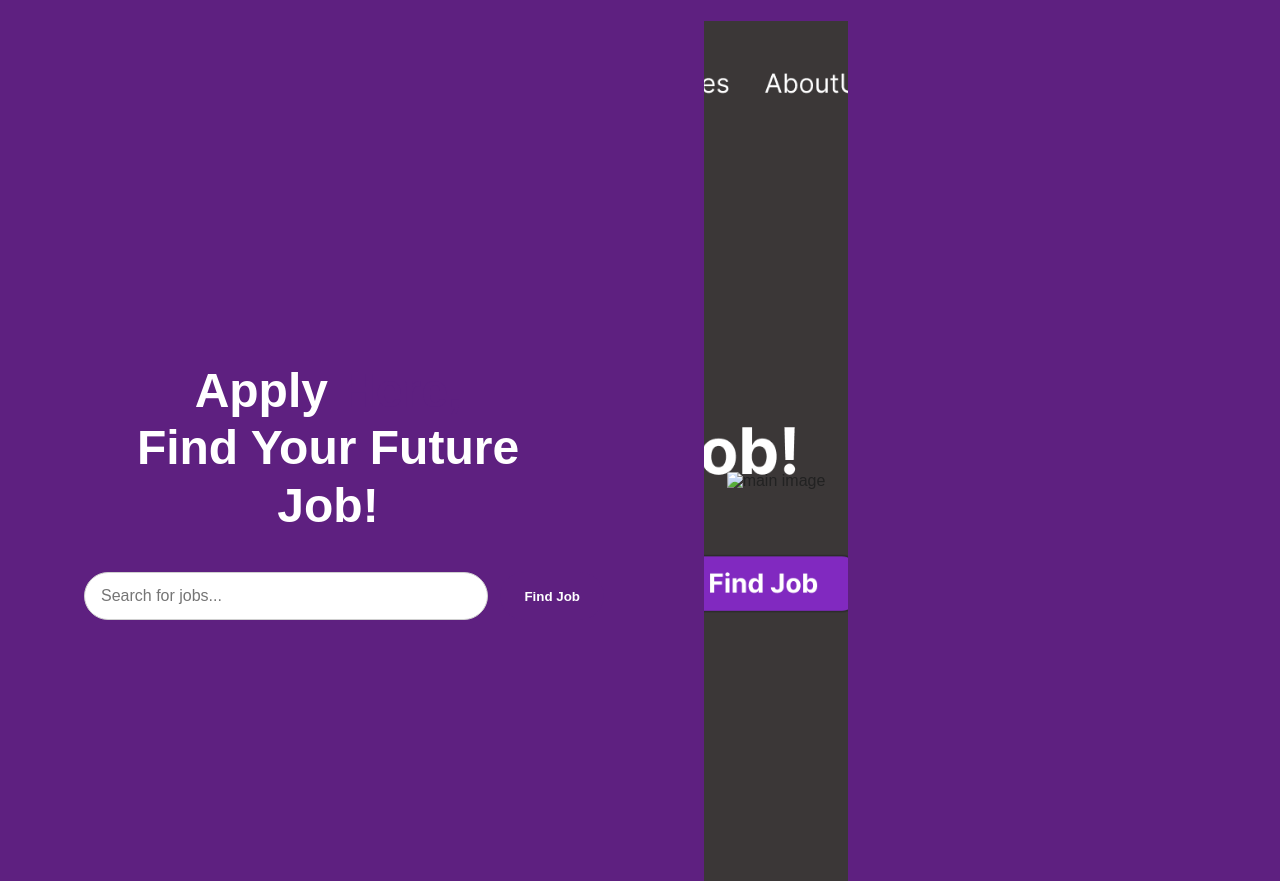
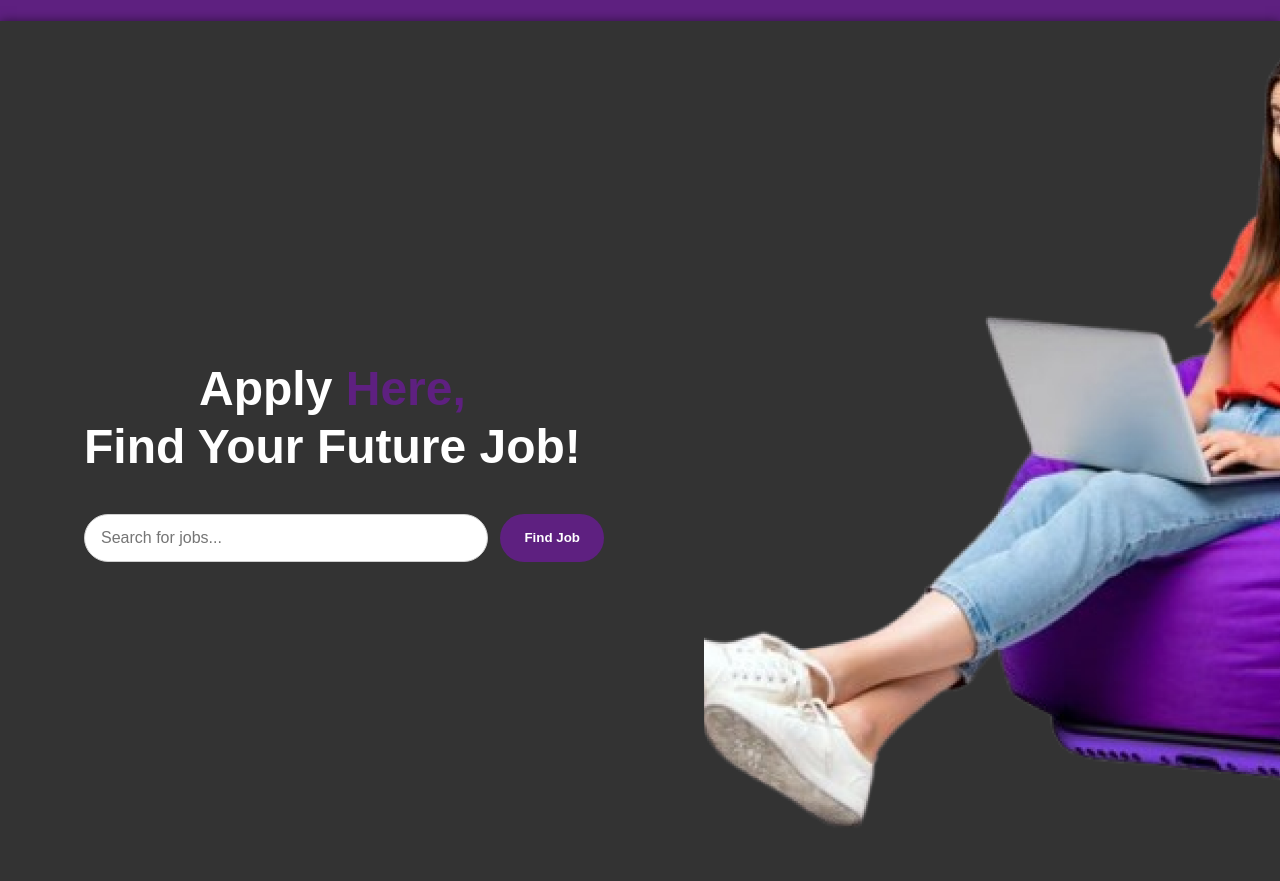
Before and after one commit to Julas-core/job-web, a PHP site: page / in a window 1280 px wide. Shown: the part 39-920 px from the top of the page. Run offline with PHP 8.4, Linux system fonts and the light colour scheme.

Commit message:
Refactor code structure for improved readability and maintainability, and added UI/UX designs to be implemented later on

```diff
--- a/index.html
+++ b/index.html
@@ -33,7 +33,7 @@
             </div>
         </section>
         <section class="maincontainer-right">
-            <img src="#" alt="main image">
+            <img src="./assets/image.png" alt="main image">
         </section>
     </div>
 </body>
--- a/style.css
+++ b/style.css
@@ -1,5 +1,5 @@
 body{
-    background-color: #5E2080;
+    background-color: #333333;
     font-family: 'Arial', sans-serif;
     color: #222;
     margin: 0;
@@ -64,6 +64,7 @@
     height: calc(100vh - 60px);
     box-shadow: 0 0 10px rgba(0,0,0,0.5);
     overflow: hidden;
+    position: relative;
 }
 .maincontainer-left{
     align-items: flex-start;
@@ -74,17 +75,39 @@
     height: 100vh;
     display: flex;
     flex-direction: column;
+    z-index: 2;
+    position: relative;
 
 }
 .maincontainer-right{
-    background: url("designs/Home%20Page.png") center/cover no-repeat;
+    background: none;
+    padding: 0;
     min-height: 100%;
     width: 25%;
     height: 100vh;
     display: flex;
     justify-content: center;
     align-items: center;
-    background-color: #5E2080;
+    position: relative;
+    overflow: hidden;
+    z-index: 1;
+}
+.maincontainer-left, .maincontainer-right{
+    width: 100%;
+    height: 100%;
+}
+.maincontainer-right img{
+    width: auto;
+    max-width: none;
+    height: 100%;
+    object-fit: cover;
+    object-position: center;
+    display: block;
+    position: absolute;
+    left: -12%;
+    bottom: 0;
+    height: 100%;
+    pointer-events: none;
 }
 h1{
     text-align: left;
@@ -124,3 +147,13 @@
     transform: translateY(-1px);
     box-shadow: 0 6px 14px rgba(0,0,0,0.2);
 }
+@media (max-width: 900px){
+    .maincontainer {grid-template-columns: 1fr;}
+    .maincontainer-right img{
+        position: static;
+        width: 100%;
+        height: auto;
+        left: 0;
+        bottom: auto;
+    }
+}
```
Also changed, not shown: assets/image.png (added), assets/sutdents.png (added), designs/AboutUs Page.png (added), designs/Apply page.png (added), designs/Categories . cata.png (added), designs/Categories . home.png (added), designs/Company Profile.png (added), designs/ContactUs Page.png (added), designs/Signin Page.png (added), designs/Signup Page.png (added), designs/Signup.png (added), designs/Thank you apply page.png (added), designs/Thank you feedback.png (added), designs/User Profile.png (added).
